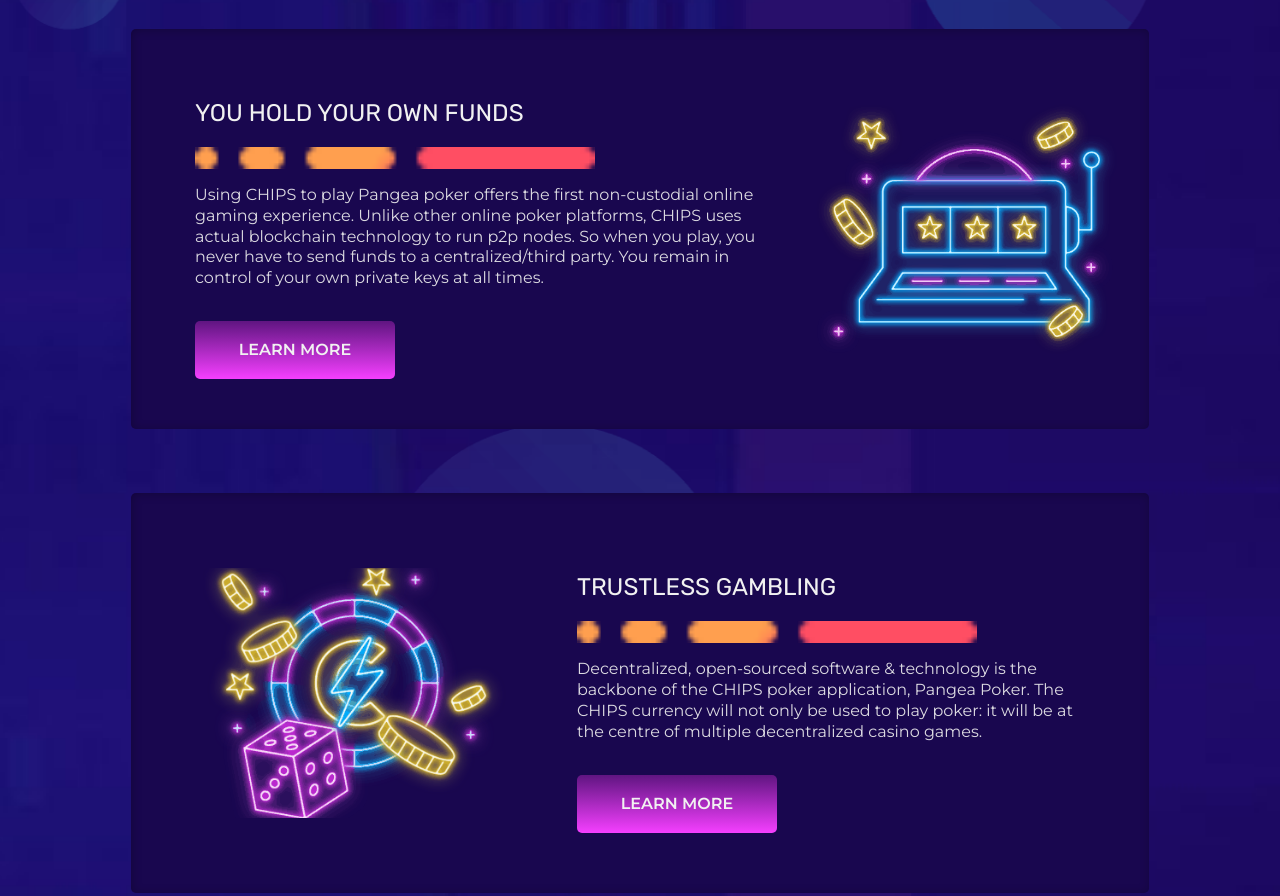
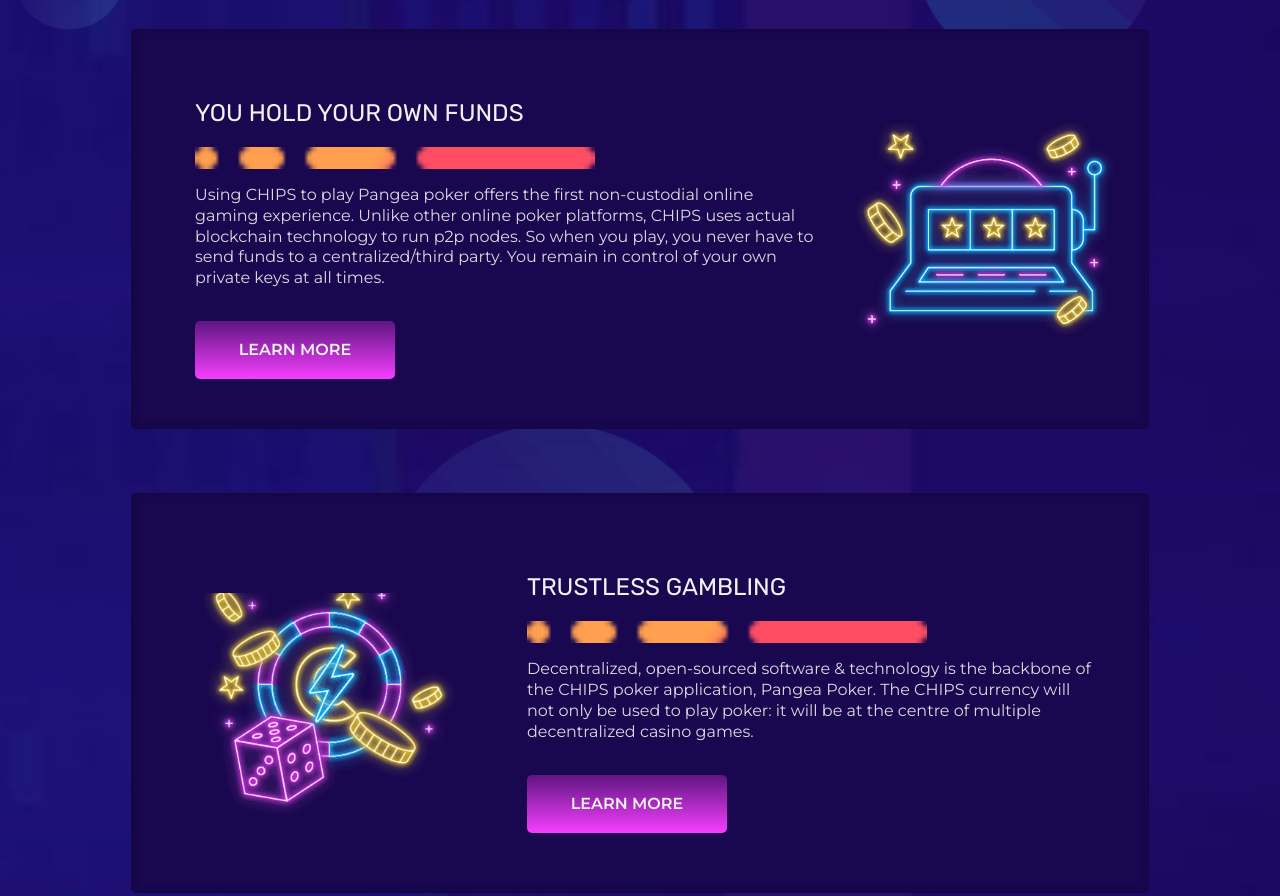
Before and after one commit to chips-blockchain/chips_web, a Gatsby site: page / in a window 1280 px wide. Shown: the part 2597-3493 px from the top of the page. Built offline with nearby package versions, Linux system fonts and the light colour scheme; Gatsby itself is replaced by a stand-in of ours.

Commit message:
resized article card images

```diff
--- a/src/components/Molecules/ThreeWayAnimation.tsx
+++ b/src/components/Molecules/ThreeWayAnimation.tsx
@@ -21,7 +21,6 @@
     justify-items: center;
     align-items: center;
     padding: 1rem;
-
 `
 
 const ThreeWayAnimation = ({ themeImage }: ThreeWayAnimationProps): ReactElement => {
@@ -32,63 +31,63 @@
                 query {
                     coinPart1: file(relativePath: { eq: "card_chips_chip.png" }) {
                         childImageSharp {
-                            fixed(quality: 90, height: 250, width: 350) {
+                            fixed(quality: 90, height: 200, width: 300) {
                             ...GatsbyImageSharpFixed
                             }
                         }
                     },
                     coinPart2: file(relativePath: { eq: "card_chips_dice.png" }) {
                         childImageSharp {
-                            fixed(quality: 90, height: 250, width: 350) {
+                            fixed(quality: 90, height: 250, width: 300) {
                             ...GatsbyImageSharpFixed
                             }
                         }
                     },
                     coinPart3: file(relativePath: { eq: "card_chips_gold.png" }) {
                         childImageSharp {
-                            fixed(quality: 90, height: 250, width: 350) {
+                            fixed(quality: 90, height: 200, width: 300) {
                             ...GatsbyImageSharpFixed
                             }
                         }
                     },
                     cardsPart1: file(relativePath: { eq: "card_rel_card.png" }) {
                         childImageSharp {
-                            fixed(quality: 90, height: 250, width: 350) {
+                            fixed(quality: 90, height: 200, width: 300) {
                             ...GatsbyImageSharpFixed
                             }
                         }
                     },
                     cardsPart2: file(relativePath: { eq: "card_rel_chips.png" }) {
                         childImageSharp {
-                            fixed(quality: 90, height: 250, width: 350) {
+                            fixed(quality: 90, height: 250, width: 300) {
                             ...GatsbyImageSharpFixed
                             }
                         }
                     },
                     cardsPart3: file(relativePath: { eq: "card_rel_dice.png" }) {
                         childImageSharp {
-                            fixed(quality: 90, height: 250, width: 350) {
+                            fixed(quality: 90, height: 250, width: 300) {
                             ...GatsbyImageSharpFixed
                             }
                         }
                     },
                     machinePart1: file(relativePath: { eq: "card_safe_body.png" }) {
                         childImageSharp {
-                            fixed(quality: 90, height: 250) {
+                            fixed(quality: 90, height: 220) {
                             ...GatsbyImageSharpFixed
                             }
                         }
                     },
                     machinePart2: file(relativePath: { eq: "card_safe_coins.png" }) {
                         childImageSharp {
-                            fixed(quality: 90, height: 250) {
+                            fixed(quality: 90, height: 220) {
                             ...GatsbyImageSharpFixed
                             }
                         }
                     },
                     machinePart3: file(relativePath: { eq: "card_safe_glow.png" }) {
                         childImageSharp {
-                            fixed(quality: 90, height: 250) {
+                            fixed(quality: 90, height: 220) {
                             ...GatsbyImageSharpFixed
                             }
                         }
```
